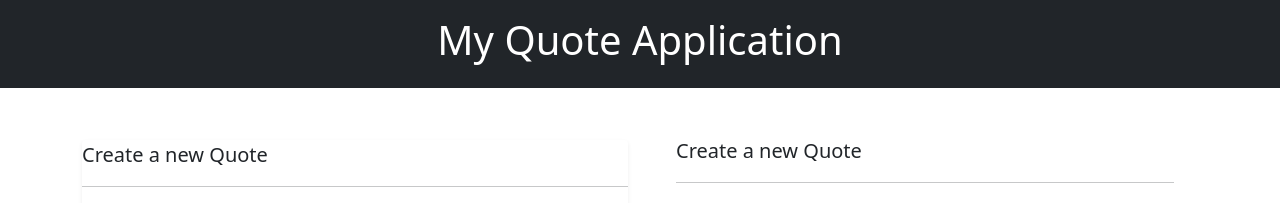
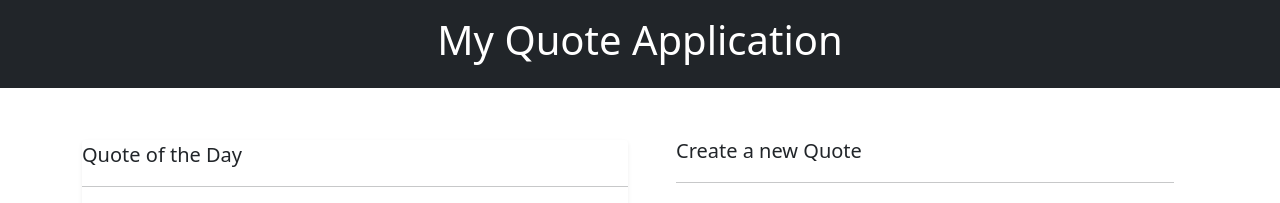
Before and after one commit to vokumu/QuotesApp, an Angular app: page / in a window 1280 px wide. Shown: the top 203 px of the page. Built offline with nearby package versions, Linux system fonts and the light colour scheme.

Commit message:
formatted quote list

```diff
--- a/src/app/quote-detail/quote-detail.component.html
+++ b/src/app/quote-detail/quote-detail.component.html
@@ -5,6 +5,8 @@
 <br/><span>Date: </span>{{quote.addedDate | date}}
 <p>This Quote was added {{quote.addedDate|dateCount}} days Ago</p>
 
-<button (click)='quoteDelete(true)'>Delete Quote</button>
-<button (click)='downVote(true)'>Down Vote Quote</button>
-<button (click)='upVote(true)'>Up Vote Quote</button>
+
+<button (click)='upVote(true)' class="btn btn-success m-2 btn-sm">Up Vote</button>
+<button (click)='downVote(true)' class="btn btn-danger m-2 btn-sm">Down Vote</button>
+<br/>
+<button (click)='quoteDelete(true)' class="btn btn-outline-danger my-3 text-center btn-lg">Delete Quote</button>
--- a/src/app/quotes/quotes.component.html
+++ b/src/app/quotes/quotes.component.html
@@ -2,7 +2,7 @@
     <div class="row">
         <div class="col-md-6">
             <div class="my-1 bg-body rounded shadow-sm">
-                <p class="lead">Create a new Quote</p>
+                <p class="lead">Quote of the Day</p>
                 <hr>
                 <div class="d-flex text-muted pt-3" *ngFor='let quote of quotes  let i=index'>
                     <svg class="bd-placeholder-img flex-shrink-0 me-2 rounded" width="32" height="32" xmlns="http://www.w3.org/2000/svg" role="img" aria-label="Placeholder: 32x32" preserveAspectRatio="xMidYMid slice" focusable="false"><title>Placeholder</title><rect width="100%" height="100%" fill="#007bff"></rect><text x="50%" y="50%" fill="#007bff" dy=".3em">32x32</text></svg>
```
